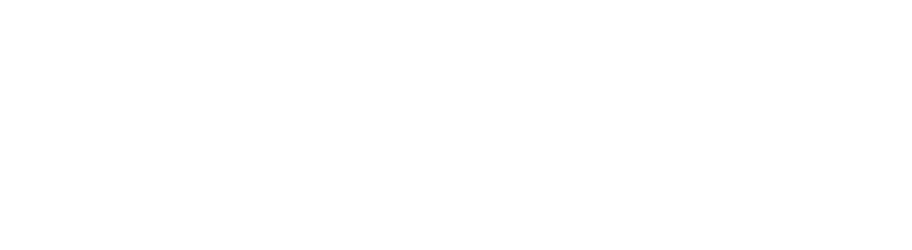
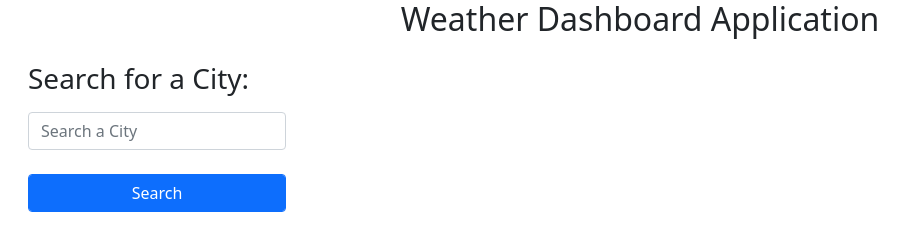
Before and after one commit to NoahTidwell/weather-dashboard, a plain HTML site: page index.html in a window 1280 px wide. Shown: the whole page, without its empty margins (0-912 px from the left). Drawn offline with nearby package versions, Linux system fonts and the light colour scheme.

Commit message:
set up city search HTML

```diff
--- a/index.html
+++ b/index.html
@@ -4,11 +4,31 @@
     <meta charset="UTF-8">
     <meta http-equiv="X-UA-Compatible" content="IE=edge">
     <meta name="viewport" content="width=device-width, initial-scale=1.0">
-    <title>Document</title>
+    <title>Weather Dashboard Application</title>
+    <link rel="stylesheet" href="https://cdn.jsdelivr.net/npm/bootstrap@5.1.1/dist/css/bootstrap.min.css" integrity="sha384-F3w7mX95PdgyTmZZMECAngseQB83DfGTowi0iMjiWaeVhAn4FJkqJByhZMI3AhiU" crossorigin="anonymous">
     <link rel="stylesheet" href="assets/style.css" />
 </head>
 <body>
+<div class="container-fluid">
+    <header class="row flex text-center" id="mainHeader">
+        <h2>Weather Dashboard Application</h2>
+    </header>
+    <main>
+        <div class="row col-12">
+            <div class="col-3 flex-column">
+                <div class="card-body">
+                    <form class="form-group" id="cityInput">
+                        <label for="cityInput" id="cityLabel" class="card-title"><h3>Search for a City:</h3></label>
+                        <input type="text" class="form-control" name="cityInput" id="cityInput" placeholder="Search a City" />
+                        <br />
+                        <button type="submit" class="btn btn-primary form-control">Search</button>
+                    </form>
+                </div>
+            </div>
+        </div>
+    </main>
 
+</div>
 
     <script src="./assets/script.js"></script>
 </body>
```
